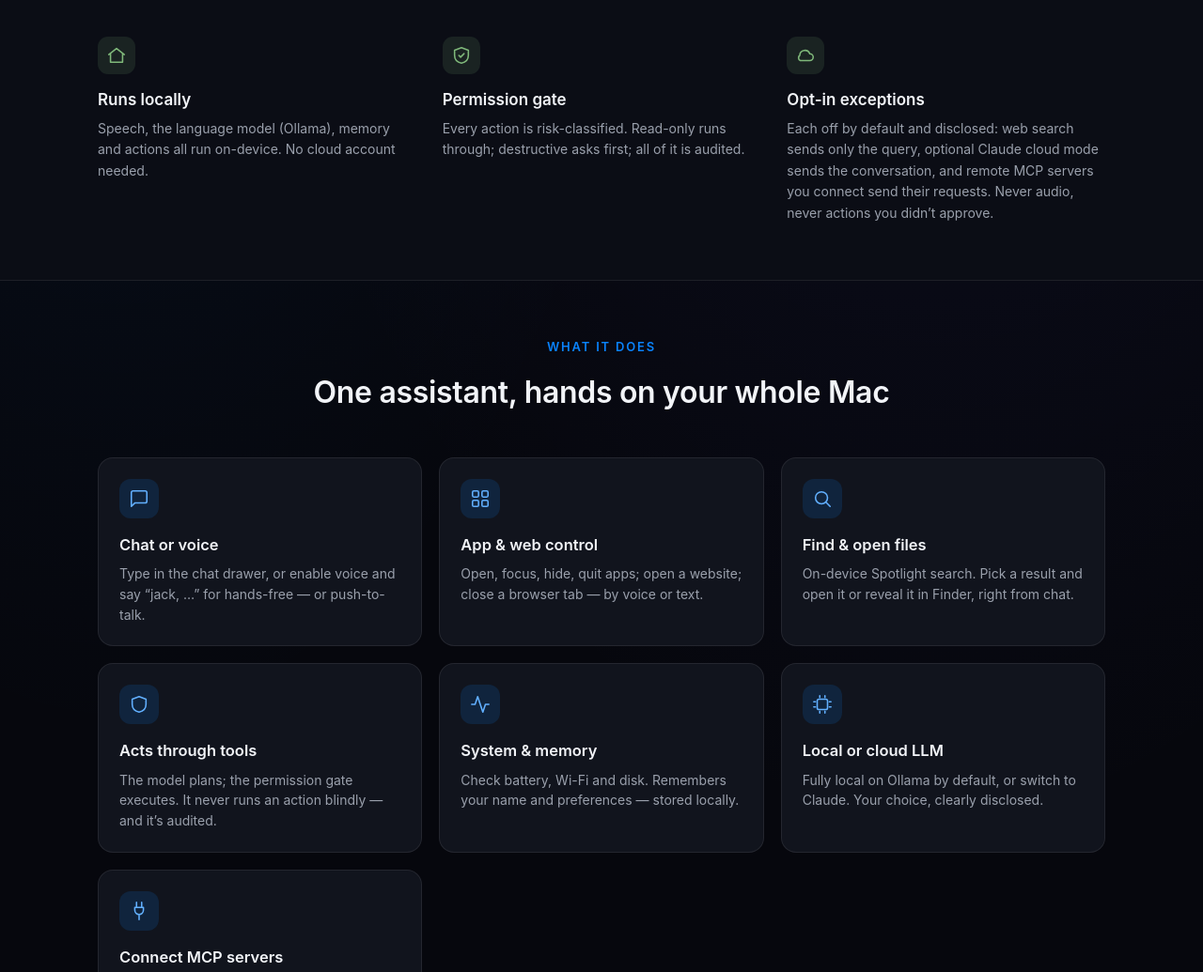
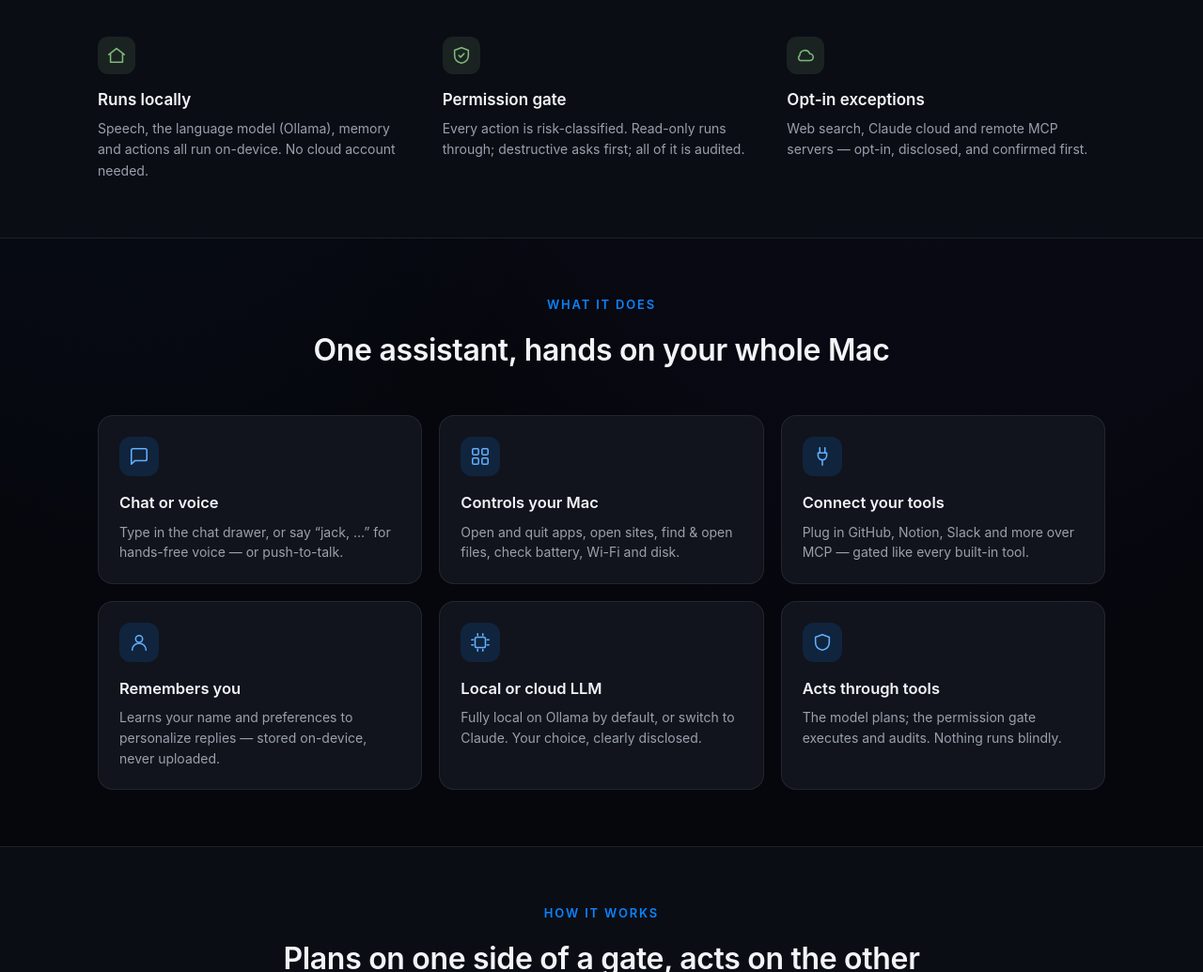
Before and after one commit to mdjakkariya/jacky, a plain HTML site: page docs/index.html in a window 1280 px wide. Shown: the part 870-1905 px from the top of the page at 94% size. Drawn offline with Linux system fonts and the light colour scheme.

Commit message:
docs: consolidate features grid and balance privacy cards (#28)
* docs: consolidate features grid and balance privacy cards

The features grid had grown to 7 cards, orphaning the last one on its
own row in the fixed 3-column layout, and several cards were single
small tools. Consolidate into 6 stronger, download-oriented cards
(clean 3x2) with even-length copy so rows align:

- merge "App & web control" + "Find & open files" + the system half of
  "System & memory" into one "Controls your Mac" card
- promote the memory half to its own "Remembers you" card
- rename "Connect MCP servers" -> "Connect your tools" and tighten it
- keep Chat or voice, Local or cloud LLM, Acts through tools

Also trim the privacy "Opt-in exceptions" card so all three cards in
that row are comparable length and top-align cleanly.

* docs: shorten opt-in exceptions card to two lines

```diff
--- a/docs/index.html
+++ b/docs/index.html
@@ -109,7 +109,7 @@
   <div class="three">
     <div class="c"><div class="ic"><svg class="ico" viewBox="0 0 24 24"><path d="M3 11l9-7 9 7M5 10v10h14V10"/></svg></div><h3>Runs locally</h3><p>Speech, the language model (Ollama), memory and actions all run on-device. No cloud account needed.</p></div>
     <div class="c"><div class="ic"><svg class="ico" viewBox="0 0 24 24"><path d="M12 3l8 3v6c0 5-3.5 8-8 9-4.5-1-8-4-8-9V6z"/><path d="M9 12l2 2 4-4"/></svg></div><h3>Permission gate</h3><p>Every action is risk-classified. Read-only runs through; destructive asks first; all of it is audited.</p></div>
-    <div class="c"><div class="ic"><svg class="ico" viewBox="0 0 24 24"><path d="M17 18a4 4 0 0 0 0-8 6 6 0 0 0-11.6 2A3.5 3.5 0 0 0 6 18z"/></svg></div><h3>Opt-in exceptions</h3><p>Each off by default and disclosed: web search sends only the query, optional Claude cloud mode sends the conversation, and remote MCP servers you connect send their requests. Never audio, never actions you didn’t approve.</p></div>
+    <div class="c"><div class="ic"><svg class="ico" viewBox="0 0 24 24"><path d="M17 18a4 4 0 0 0 0-8 6 6 0 0 0-11.6 2A3.5 3.5 0 0 0 6 18z"/></svg></div><h3>Opt-in exceptions</h3><p>Web search, Claude cloud and remote MCP servers — opt-in, disclosed, and confirmed first.</p></div>
   </div>
 </div></section>
 
@@ -117,13 +117,12 @@
   <p class="eyebrow">What it does</p>
   <h2>One assistant, hands on your whole Mac</h2>
   <div class="grid">
-    <div class="feat"><div class="ic"><svg class="ico" viewBox="0 0 24 24"><path d="M21 15a2 2 0 0 1-2 2H7l-4 4V5a2 2 0 0 1 2-2h14a2 2 0 0 1 2 2z"/></svg></div><h3>Chat or voice</h3><p>Type in the chat drawer, or enable voice and say “jack, …” for hands-free — or push-to-talk.</p></div>
-    <div class="feat"><div class="ic"><svg class="ico" viewBox="0 0 24 24"><rect x="3" y="3" width="7" height="7" rx="1.5"/><rect x="14" y="3" width="7" height="7" rx="1.5"/><rect x="3" y="14" width="7" height="7" rx="1.5"/><rect x="14" y="14" width="7" height="7" rx="1.5"/></svg></div><h3>App &amp; web control</h3><p>Open, focus, hide, quit apps; open a website; close a browser tab — by voice or text.</p></div>
-    <div class="feat"><div class="ic"><svg class="ico" viewBox="0 0 24 24"><circle cx="11" cy="11" r="7"/><path d="M21 21l-4.3-4.3"/></svg></div><h3>Find &amp; open files</h3><p>On-device Spotlight search. Pick a result and open it or reveal it in Finder, right from chat.</p></div>
-    <div class="feat"><div class="ic"><svg class="ico" viewBox="0 0 24 24"><path d="M12 3l8 3v6c0 5-3.5 8-8 9-4.5-1-8-4-8-9V6z"/></svg></div><h3>Acts through tools</h3><p>The model plans; the permission gate executes. It never runs an action blindly — and it’s audited.</p></div>
-    <div class="feat"><div class="ic"><svg class="ico" viewBox="0 0 24 24"><path d="M22 12h-4l-3 9L9 3l-3 9H2"/></svg></div><h3>System &amp; memory</h3><p>Check battery, Wi-Fi and disk. Remembers your name and preferences — stored locally.</p></div>
+    <div class="feat"><div class="ic"><svg class="ico" viewBox="0 0 24 24"><path d="M21 15a2 2 0 0 1-2 2H7l-4 4V5a2 2 0 0 1 2-2h14a2 2 0 0 1 2 2z"/></svg></div><h3>Chat or voice</h3><p>Type in the chat drawer, or say “jack, …” for hands-free voice — or push-to-talk.</p></div>
+    <div class="feat"><div class="ic"><svg class="ico" viewBox="0 0 24 24"><rect x="3" y="3" width="7" height="7" rx="1.5"/><rect x="14" y="3" width="7" height="7" rx="1.5"/><rect x="3" y="14" width="7" height="7" rx="1.5"/><rect x="14" y="14" width="7" height="7" rx="1.5"/></svg></div><h3>Controls your Mac</h3><p>Open and quit apps, open sites, find &amp; open files, check battery, Wi-Fi and disk.</p></div>
+    <div class="feat"><div class="ic"><svg class="ico" viewBox="0 0 24 24"><path d="M9 2v6M15 2v6M7 8h10v3a5 5 0 0 1-10 0zM12 16v6"/></svg></div><h3>Connect your tools</h3><p>Plug in GitHub, Notion, Slack and more over MCP — gated like every built-in tool.</p></div>
+    <div class="feat"><div class="ic"><svg class="ico" viewBox="0 0 24 24"><circle cx="12" cy="8" r="4"/><path d="M4 21a8 8 0 0 1 16 0"/></svg></div><h3>Remembers you</h3><p>Learns your name and preferences to personalize replies — stored on-device, never uploaded.</p></div>
     <div class="feat"><div class="ic"><svg class="ico" viewBox="0 0 24 24"><rect x="6" y="6" width="12" height="12" rx="2"/><path d="M9 2v2M15 2v2M9 20v2M15 20v2M2 9h2M2 15h2M20 9h2M20 15h2"/></svg></div><h3>Local or cloud LLM</h3><p>Fully local on Ollama by default, or switch to Claude. Your choice, clearly disclosed.</p></div>
-    <div class="feat"><div class="ic"><svg class="ico" viewBox="0 0 24 24"><path d="M9 2v6M15 2v6M7 8h10v3a5 5 0 0 1-10 0zM12 16v6"/></svg></div><h3>Connect MCP servers</h3><p>Plug in GitHub, Notion, Slack and more over the Model Context Protocol. Their tools run through the same permission gate — local servers stay on-device; remote ones are disclosed and confirmed.</p></div>
+    <div class="feat"><div class="ic"><svg class="ico" viewBox="0 0 24 24"><path d="M12 3l8 3v6c0 5-3.5 8-8 9-4.5-1-8-4-8-9V6z"/></svg></div><h3>Acts through tools</h3><p>The model plans; the permission gate executes and audits. Nothing runs blindly.</p></div>
   </div>
 </div></section>
 
```
